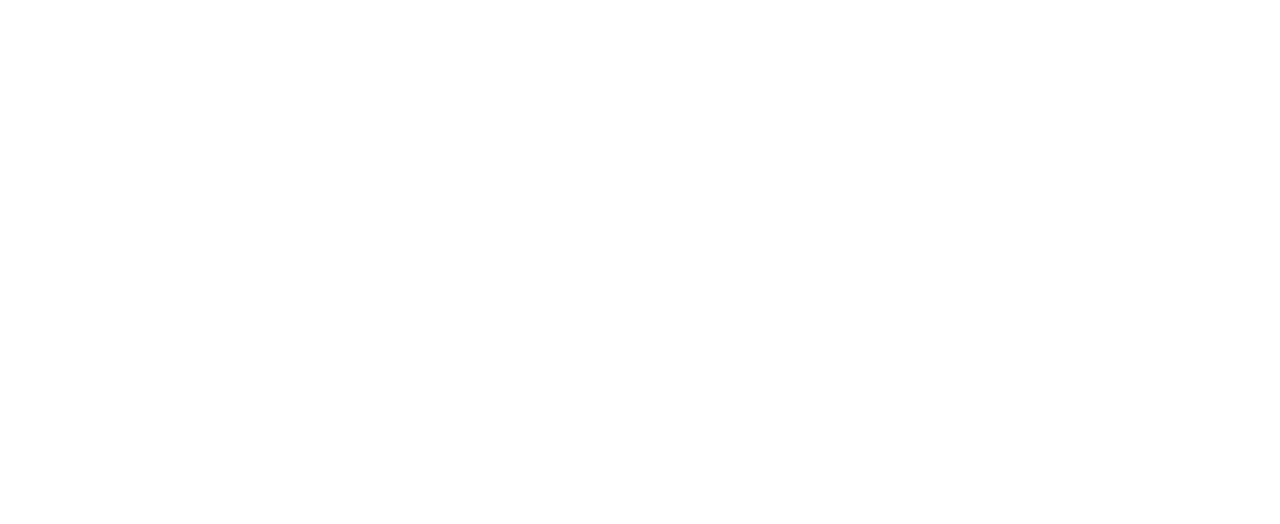
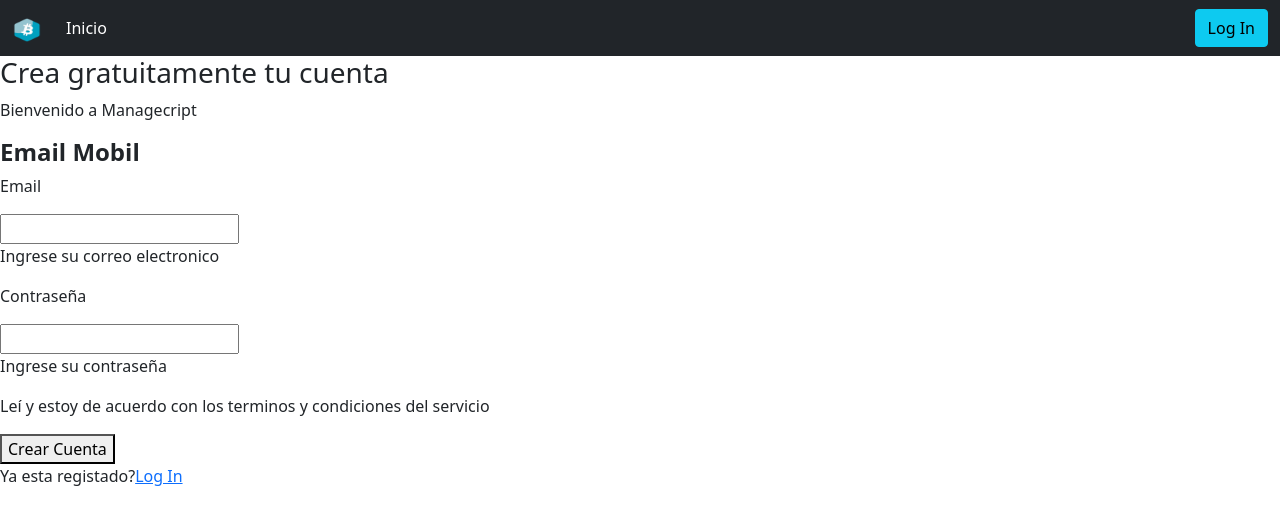
Before and after one commit to Itrio17/Proyecto_Bedu_Alfredo, a plain HTML site: page Login.html in a window 1280 px wide. Drawn offline with nearby package versions, Linux system fonts and the light colour scheme.

Commit message:
Agregando pagina Login

```diff
--- a/Login.html
+++ b/Login.html
@@ -0,0 +1,72 @@
+<!DOCTYPE html>
+<html lang="en">
+<head>
+    <meta charset="UTF-8">
+    <meta http-equiv="X-UA-Compatible" content="IE=edge">
+    <meta name="viewport" content="width=device-width, initial-scale=1.0">
+    <link href="https://cdn.jsdelivr.net/npm/bootstrap@5.0.0/dist/css/bootstrap.min.css" rel="stylesheet" integrity="sha384-wEmeIV1mKuiNpC+IOBjI7aAzPcEZeedi5yW5f2yOq55WWLwNGmvvx4Um1vskeMj0" crossorigin="anonymous">
+    <link rel="stylesheet" href="login_style.css">
+    <title>Managecript</title>
+</head>
+
+<body>
+
+    <nav class="navbar navbar-expand-lg navbar-dark bg-dark">
+        <div class="container-fluid">
+            <a class="navbar-brand" href="#">
+                <img src="./images_cripto/bitcoin.png" alt="" width="30" height="24">
+            </a>
+            <button class="navbar-toggler" type="button" data-bs-toggle="collapse" data-bs-target="#navbarScroll" aria-controls="navbarScroll" aria-expanded="false" aria-label="Toggle navigation">
+                <span class="navbar-toggler-icon"></span>
+            </button>
+            <div class="collapse navbar-collapse" id="navbarScroll">
+                <ul class="navbar-nav me-auto my-2 my-lg-0 navbar-nav-scroll" style="--bs-scroll-height: 100px;">
+                    <li class="nav-item">
+                        <a class="nav-link active" aria-current="page" href="cripto.html">Inicio</a>
+                    </li>
+                </ul>
+                <form class="d-flex">
+                    <button class="boton_navbar btn btn-info" type="submit">Log In</button>
+                </form>
+            </div>
+        </div>
+    </nav>
+
+    <section class="info">
+        <div>
+            <h3>Crea gratuitamente tu cuenta</h3>
+            <p>Bienvenido a Managecript</p>
+        </div>
+        <div>
+            <h4>
+                <strong>Email Mobil</strong>
+            </h4>
+        </div>
+        <form>
+            <div>
+                <p>Email</p>
+                <input>
+                <p>Ingrese su correo electronico</p>
+            </div>
+            <div>
+                <p>Contraseña</p>
+                <input>
+                <p>Ingrese su contraseña</p>
+            </div>
+            <div>
+                <p>Leí y estoy de acuerdo con los terminos y condiciones del servicio</p>
+            </div>
+            <button>
+                Crear Cuenta
+            </button>
+        </form>
+        <div>
+            <p>Ya esta registado?<a href="#">Log In</a></p>
+        </div>
+    </section>
+
+
+    <script src="https://cdn.jsdelivr.net/npm/@popperjs/core@2.9.2/dist/umd/popper.min.js" integrity="sha384-IQsoLXl5PILFhosVNubq5LC7Qb9DXgDA9i+tQ8Zj3iwWAwPtgFTxbJ8NT4GN1R8p" crossorigin="anonymous"></script>
+    <script src="https://cdn.jsdelivr.net/npm/bootstrap@5.0.0/dist/js/bootstrap.min.js" integrity="sha384-lpyLfhYuitXl2zRZ5Bn2fqnhNAKOAaM/0Kr9laMspuaMiZfGmfwRNFh8HlMy49eQ" crossorigin="anonymous"></script>
+</body>
+</html>
```
Also changed, not shown: cripto.html (+4 -3 lines).
